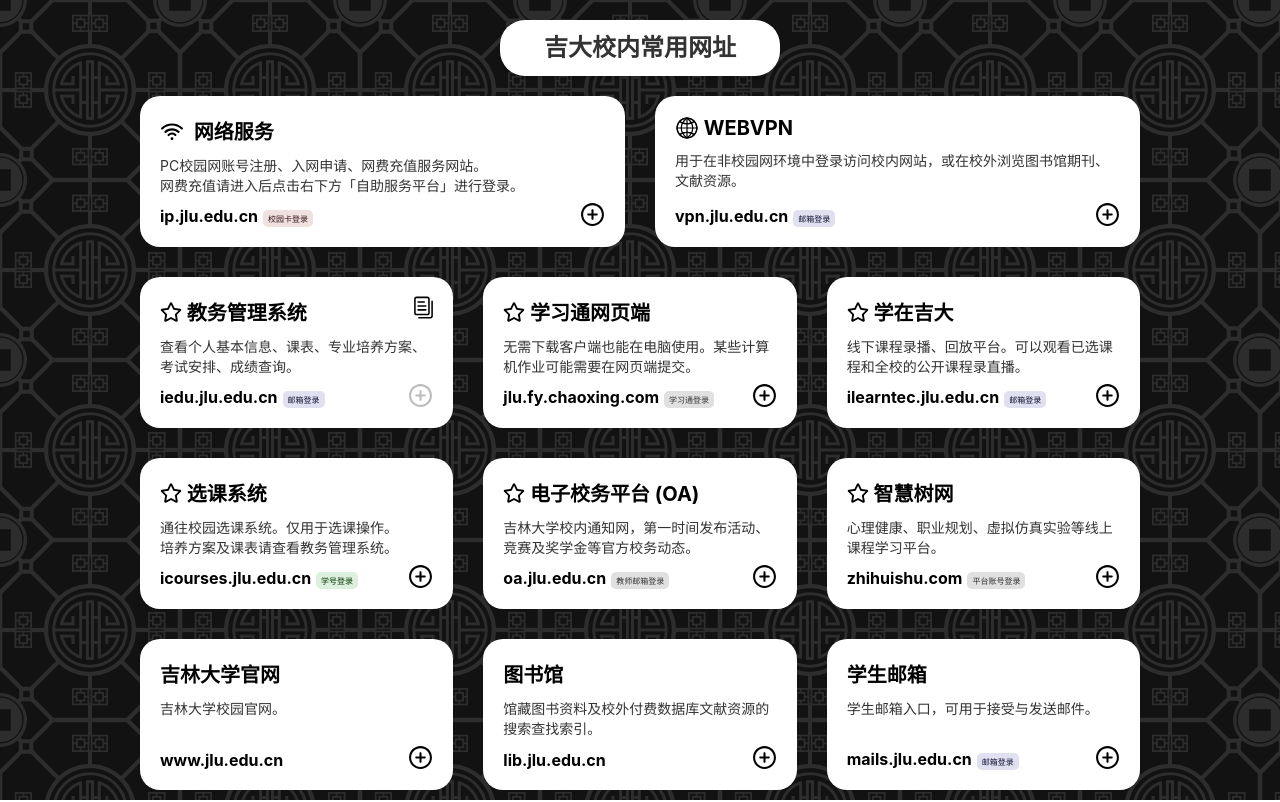
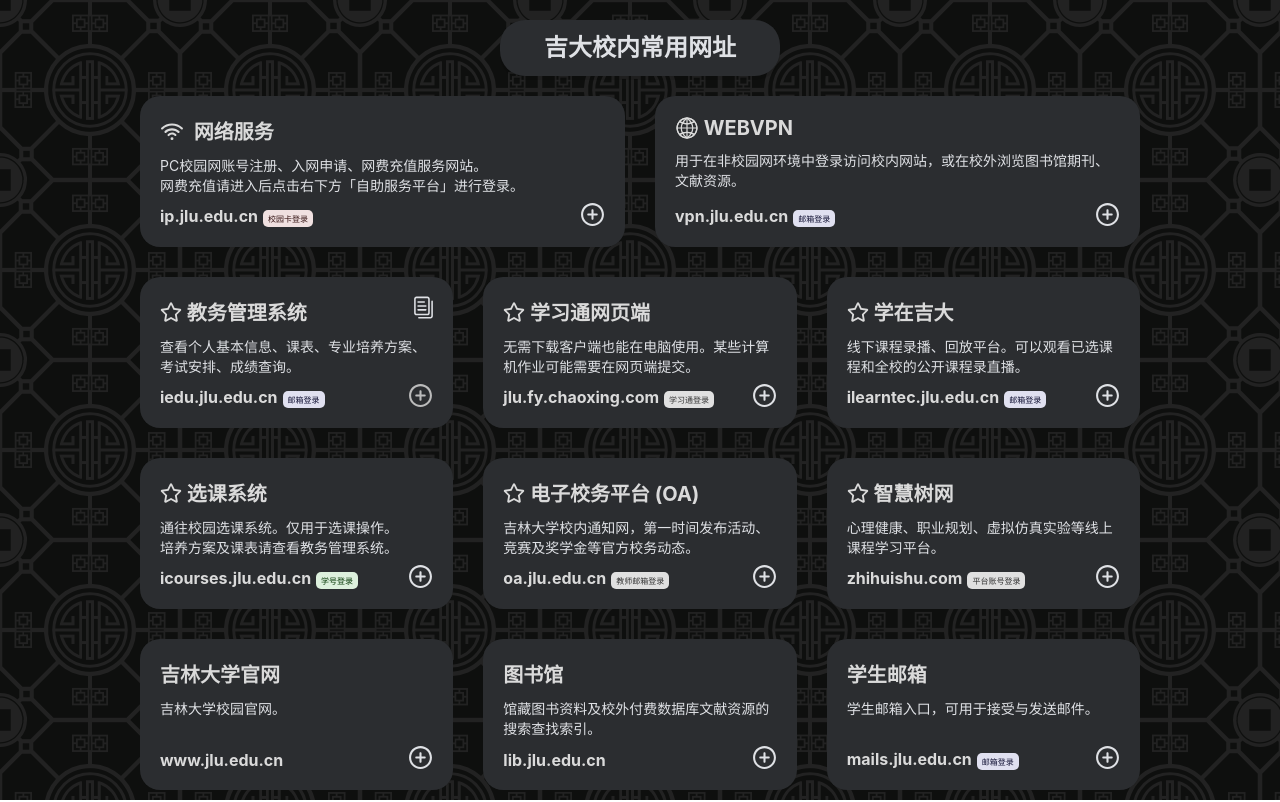
Before and after one commit to NKanoya/JLU-SiteNav, a Vue app: page / in a window 1280 px wide. Shown: the top 802 px of the page. Built offline with nearby package versions, Linux system fonts and the light colour scheme.

Commit message:
[feat] 为卡片、图标等引入暗色模式配色
- 为卡片的背景色和文字颜色引入暗色模式
- 将图标的填色属性 `fill` 改为 `currentColor` ，并通过控制所在元素 CSS 实现暗色

```diff
--- a/src/assets/global.css
+++ b/src/assets/global.css
@@ -2,7 +2,7 @@
     font-family: -apple-system, BlinkMacSystemFont, "Segoe UI", Roboto, Helvetica, Arial, sans-serif;
     margin: 0;
     padding: 0;
-    color: #333;
+    color: var(--text);
     min-height: 100vh;
     flex-direction: column;
 }
--- a/src/assets/styles/card/card.css
+++ b/src/assets/styles/card/card.css
@@ -3,7 +3,7 @@
     backdrop-filter: blur(15px);
     border-radius: 20px;
     padding: 20px;
-    background-color: #fff;
+    background-color: var(--card-bg);
     cursor: pointer;
     flex-direction: column;
     justify-content: space-between;
@@ -11,20 +11,20 @@
 }
 
 .card:hover {
-    background: #f5f5f5;
+    background: var(--card-bg-hover);
     /* box-shadow: 0 8px 24px rgba(0, 0, 0, 0.2); */
 }
 
 .card h3 {
     margin: 0 0 10px;
     font-size: 20px;
-    color: #000000;
+    color: var(--title);
 }
 
 .card p {
     margin: 0 0 5px 0;
     font-size: 14px;
-    color: #333;
+    color: var(--text);
     flex-grow: 1;
 }
 
@@ -43,7 +43,7 @@
     display: inline-block;
     font-size: 16px;
     margin-top: 5px;
-    color: #000000;
+    color: var(--title);
     text-decoration: none;
     margin-right: 5px;
 }
--- a/src/assets/styles/card/copy-icon.css
+++ b/src/assets/styles/card/copy-icon.css
@@ -8,7 +8,7 @@
     border-radius: 20px;
     justify-content: center;
     align-items: center;
-    color: #000;
+    color: var(--icon);
     transition: background-color 0.4s;
 }
 
--- a/src/assets/styles/card/plus-icon.css
+++ b/src/assets/styles/card/plus-icon.css
@@ -8,7 +8,7 @@
     display: flex;
     justify-content: center;
     align-items: center;
-    color: #000;
+    color: var(--icon);
     transition: transform 0.6s ease;
     z-index: 999;
 }
--- a/src/assets/styles/container/header.css
+++ b/src/assets/styles/container/header.css
@@ -30,7 +30,7 @@
     min-width: 240px;
     border: none;
     outline: none;
-    background-color: #fff;
+    background-color: var(--card-bg);
     box-shadow: 0 4px rgba(0, 0, 0, 0.1);
     backdrop-filter: blur(10px);
     /* box-shadow: 0 4px 12px rgba(0, 0, 0, 0.1); */
--- a/src/assets/styles/elements/search-box.css
+++ b/src/assets/styles/elements/search-box.css
@@ -4,7 +4,7 @@
     border-radius: 25px;
     border: none;
     outline: none;
-    background-color: #fff;
+    background-color: var(--card-bg);
     box-shadow: 0 4px rgba(0, 0, 0, 0.1);
     backdrop-filter: blur(10px);
     /* box-shadow: 0 4px 12px rgba(0, 0, 0, 0.1); */
--- a/src/assets/theme.css
+++ b/src/assets/theme.css
@@ -1,12 +1,23 @@
 /* 默认亮色颜色 */
 :root {
-    --bg-pattern: #f6f7f9;       /* 背景图案颜色 */
-    --bg-line: #ffffff;          /* 背景线条颜色 */
+    --bg-pattern: #f6f7f9;        /* 背景图案颜色 */
+    --bg-line: #ffffff;           /* 背景线条颜色 */
+    --title: #000000;             /* 标题颜色 */
+    --text: #333333;              /* 重要文本颜色 */
+    --icon: #000000;              /* 图标颜色 */
+
+    --card-bg: #000000;           /* 卡片背景颜色 */
+    --card-bg-hover: #f5f5f5;     /* 卡片背景悬浮时颜色 */
 
 }
 
 /* 暗色模式颜色 */
 html[data-theme="dark"] {
-    --bg-pattern: #121212;
-    --bg-line: #2d2d2d;
+    --bg-pattern: #0e0f0e;
+    --bg-line: #222222;
+    --title: #dadada;
+    --text: #dfe1e5;
+    --icon: #dfe1e5;
+    --card-bg: #2b2d30;
+    --card-bg-hover: #202020;
 }
--- a/src/components/icon/Copy.vue
+++ b/src/components/icon/Copy.vue
@@ -4,18 +4,18 @@
          xmlns="http://www.w3.org/2000/svg" p-id="1472" >
         <path
             d="M672 832 224 832c-52.928 0-96-43.072-96-96L128 160c0-52.928 43.072-96 96-96l448 0c52.928 0 96 43.072 96 96l0 576C768 788.928 724.928 832 672 832zM224 128C206.368 128 192 142.368 192 160l0 576c0 17.664 14.368 32 32 32l448 0c17.664 0 32-14.336 32-32L704 160c0-17.632-14.336-32-32-32L224 128z"
-            fill="#000" p-id="1473"></path>
+            fill="currentColor" p-id="1473"></path>
         <path
             d="M800 960 320 960c-17.664 0-32-14.304-32-32s14.336-32 32-32l480 0c17.664 0 32-14.336 32-32L832 256c0-17.664 14.304-32 32-32s32 14.336 32 32l0 608C896 916.928 852.928 960 800 960z"
-            fill="#000" p-id="1474"></path>
+            fill="currentColor" p-id="1474"></path>
         <path
             d="M544 320 288 320c-17.664 0-32-14.336-32-32s14.336-32 32-32l256 0c17.696 0 32 14.336 32 32S561.696 320 544 320z"
-            fill="#000" p-id="1475"></path>
+            fill="currentColor" p-id="1475"></path>
         <path
             d="M608 480 288.032 480c-17.664 0-32-14.336-32-32s14.336-32 32-32L608 416c17.696 0 32 14.336 32 32S625.696 480 608 480z"
-            fill="#000" p-id="1476"></path>
+            fill="currentColor" p-id="1476"></path>
         <path
             d="M608 640 288 640c-17.664 0-32-14.304-32-32s14.336-32 32-32l320 0c17.696 0 32 14.304 32 32S625.696 640 608 640z"
-            fill="#000" p-id="1477"></path>
+            fill="currentColor" p-id="1477"></path>
     </svg>
 </template>
--- a/src/components/icon/Plus.vue
+++ b/src/components/icon/Plus.vue
@@ -4,6 +4,6 @@
          p-id="4197" width="25" height="25">
         <path
             d="M512 42.666667C251.733333 42.666667 42.666667 251.733333 42.666667 512s209.066667 469.333333 469.333333 469.333333 469.333333-209.066667 469.333333-469.333333S772.266667 42.666667 512 42.666667z m0 853.333333c-213.333333 0-384-170.666667-384-384s170.666667-384 384-384 384 170.666667 384 384-170.666667 384-384 384z m170.666667-426.666667h-128V341.333333c0-25.6-17.066667-42.666667-42.666667-42.666666s-42.666667 17.066667-42.666667 42.666666v128H341.333333c-25.6 0-42.666667 17.066667-42.666666 42.666667s17.066667 42.666667 42.666666 42.666667h128v128c0 25.6 17.066667 42.666667 42.666667 42.666666s42.666667-17.066667 42.666667-42.666666v-128h128c25.6 0 42.666667-17.066667 42.666666-42.666667s-17.066667-42.666667-42.666666-42.666667z"
-            p-id="4198" fill="#000000"></path>
+            p-id="4198" fill="currentColor"></path>
     </svg>
 </template>
--- a/src/components/icon/Star.vue
+++ b/src/components/icon/Star.vue
@@ -4,6 +4,8 @@
          version="1.1" xmlns="http://www.w3.org/2000/svg" p-id="3132" width="22" height="22">
         <path
             d="M1056.069394 342.982943L763.905526 300.38821 633.321676 35.620955c-23.397106-47.194163-91.188723-47.794089-114.785804 0L387.952021 300.38821 95.788154 342.982943c-52.39352 7.59906-73.390924 72.191072-35.395623 109.186496l211.373859 205.974527-49.993817 290.964016c-8.998887 52.593496 46.394262 91.988624 92.788525 67.391666L575.928774 879.116638l261.367676 137.38301c46.394262 24.396983 101.787412-14.79817 92.788525-67.391666l-49.993818-290.964016 211.373859-205.974527c37.995301-36.995425 16.997898-101.587436-35.395622-109.186496zM777.103894 624.548121l47.394139 276.765772L575.928774 770.730042l-248.569259 130.583851 47.394139-276.765772-201.175121-195.975763 277.965624-40.395005 124.384617-251.968838 124.384617 251.968838 277.965623 40.395005-201.17512 195.975763z"
-            p-id="3133"></path>
+            p-id="3133"
+            fill="currentColor"
+        ></path>
     </svg>
 </template>
--- a/src/components/icon/Web.vue
+++ b/src/components/icon/Web.vue
@@ -4,21 +4,21 @@
          version="1.1" xmlns="http://www.w3.org/2000/svg" p-id="5189" width="24" height="24">
         <path
             d="M512 960C264.97 960 64 759.03 64 512S264.97 64 512 64s448 200.97 448 448-200.97 448-448 448z m0-843.29c-217.97 0-395.29 177.33-395.29 395.29S294.03 907.29 512 907.29 907.29 729.97 907.29 512 729.97 116.71 512 116.71z"
-            fill="#000" p-id="5190"></path>
+            fill="currentColor" p-id="5190"></path>
         <path
             d="M198.51 820.24a26.33 26.33 0 0 1-19.6-8.72C104.8 729.17 64 622.8 64 512s40.8-217.17 114.9-299.53c8.86-9.84 23.63-11.58 34.54-4.07 88.1 60.7 191.34 92.78 298.56 92.78 107.21 0 210.45-32.08 298.56-92.77 10.91-7.52 25.68-5.76 34.54 4.07C919.19 294.83 960 401.2 960 512c0 110.8-40.8 217.17-114.9 299.52-8.85 9.84-23.65 11.59-34.54 4.07-88.1-60.69-191.34-92.77-298.56-92.77s-210.46 32.08-298.56 92.77a26.255 26.255 0 0 1-14.93 4.65zM512 670.12c109.95 0 216.11 30.68 308.53 88.94 56.1-69.97 86.76-156.86 86.76-247.06 0-90.21-30.66-177.09-86.75-247.06-92.43 58.26-198.59 88.94-308.54 88.94s-216.12-30.68-308.54-88.95c-56.1 69.97-86.75 156.86-86.75 247.06s30.66 177.08 86.76 247.06c92.41-58.25 198.58-88.93 308.53-88.93z"
-            fill="#000" p-id="5191"></path>
+            fill="currentColor" p-id="5191"></path>
         <path
             d="M512 353.88c-117.94 0-231.53-35.3-328.46-102.08a26.379 26.379 0 0 1-11.22-18.61 26.368 26.368 0 0 1 6.58-20.72C263.8 118.12 385.21 64 512 64c126.8 0 248.2 54.12 333.1 148.49a26.346 26.346 0 0 1-4.64 39.32C743.51 318.59 629.94 353.88 512 353.88zM239.79 225.43c82.04 49.65 175.51 75.75 272.21 75.75 96.69 0 190.16-26.1 272.2-75.74-73.16-69.45-170.73-108.73-272.2-108.73s-199.04 39.28-272.21 108.72zM512 960c-126.79 0-248.2-54.12-333.1-148.48a26.368 26.368 0 0 1-6.58-20.72 26.34 26.34 0 0 1 11.22-18.61C280.48 705.41 394.06 670.12 512 670.12c117.94 0 231.51 35.3 328.46 102.07a26.379 26.379 0 0 1 11.22 18.61 26.38 26.38 0 0 1-6.58 20.72C760.2 905.88 638.79 960 512 960zM239.8 798.56c73.17 69.45 170.73 108.73 272.2 108.73s199.03-39.28 272.2-108.73c-82.04-49.64-175.51-75.74-272.2-75.74-96.7 0-190.16 26.1-272.2 75.74z"
-            fill="#000" p-id="5192"></path>
+            fill="currentColor" p-id="5192"></path>
         <path
             d="M512 960c-5.23 0-10.45-1.55-14.96-4.66C334.24 843.08 240.87 681.49 240.87 512s93.37-331.08 256.18-443.34a26.32 26.32 0 0 1 29.92 0C689.76 180.93 783.13 342.52 783.13 512s-93.37 331.07-256.18 443.34c-4.5 3.11-9.72 4.66-14.95 4.66z m0-837.33C372.93 224.28 293.57 365.29 293.57 512S372.93 799.72 512 901.33C651.07 799.71 730.43 658.71 730.43 512S651.07 224.29 512 122.67z"
-            fill="#000" p-id="5193"></path>
+            fill="currentColor" p-id="5193"></path>
         <path
             d="M512 960c-14.55 0-26.35-11.8-26.35-26.35V90.36C485.65 75.8 497.45 64 512 64s26.35 11.8 26.35 26.35v843.29c0 14.56-11.8 26.36-26.35 26.36z"
-            fill="#000" p-id="5194"></path>
+            fill="currentColor" p-id="5194"></path>
         <path
             d="M933.65 538.35H90.35C75.8 538.35 64 526.55 64 512s11.8-26.35 26.35-26.35h843.29c14.55 0 26.35 11.8 26.35 26.35 0.01 14.55-11.79 26.35-26.34 26.35z"
-            fill="#000" p-id="5195"></path>
+            fill="currentColor" p-id="5195"></path>
     </svg>
 </template>
--- a/src/components/icon/Wifi.vue
+++ b/src/components/icon/Wifi.vue
@@ -5,12 +5,12 @@
          width="24" height="24">
         <path
             d="M512 857.258667a62.592 62.592 0 1 0 0-125.184 62.592 62.592 0 0 0 0 125.184zM657.493333 686.72c-10.965333 0-21.888-4.693333-31.274666-12.501333a170.709333 170.709333 0 0 0-228.437334 0 46.805333 46.805333 0 0 1-65.706666-3.157334 46.805333 46.805333 0 0 1 3.157333-65.706666A263.68 263.68 0 0 1 512 536.533333c65.706667 0 128.298667 23.466667 176.768 67.285334 18.773333 17.194667 20.352 46.933333 3.157333 65.706666-9.386667 10.922667-21.930667 17.194667-34.432 17.194667z"
-            fill="#000" p-id="6409"></path>
+            fill="currentColor" p-id="6409"></path>
         <path
             d="M788.906667 555.306667c-10.965333 0-23.466667-4.693333-32.853334-12.501334-67.285333-62.592-153.301333-97.024-244.053333-97.024s-178.346667 34.432-244.053333 97.024c-18.773333 17.194667-48.512 17.194667-65.706667-1.578666-18.773333-20.352-18.773333-50.048 0-67.285334 84.48-79.786667 194.005333-122.026667 309.76-122.026666s225.28 43.818667 309.76 122.026666c18.773333 17.237333 20.352 46.933333 1.578667 65.706667-9.386667 9.386667-21.930667 15.658667-34.432 15.658667z"
-            fill="#000" p-id="6410"></path>
+            fill="currentColor" p-id="6410"></path>
         <path
             d="M934.4 409.813333c-10.965333 0-23.466667-4.693333-32.853333-12.501333A558.378667 558.378667 0 0 0 512 239.274667c-145.493333 0-284.757333 56.32-389.546667 156.458666-18.773333 18.773333-48.512 18.773333-67.285333 0-17.194667-18.773333-17.194667-48.512 1.578667-65.706666C180.309333 211.114667 341.461333 145.408 512 145.408c170.496 0 331.648 65.706667 455.253333 183.04 18.773333 17.237333 18.773333 46.933333 1.536 65.706667a44.373333 44.373333 0 0 1-34.389333 15.658666z"
-            fill="#000" p-id="6411"></path>
+            fill="currentColor" p-id="6411"></path>
     </svg>
 </template>
```
